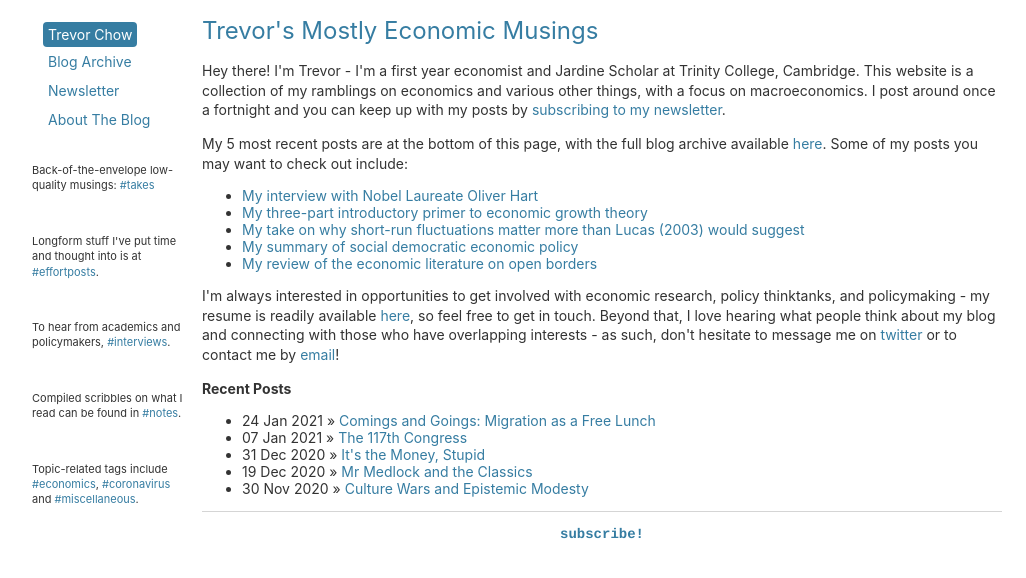
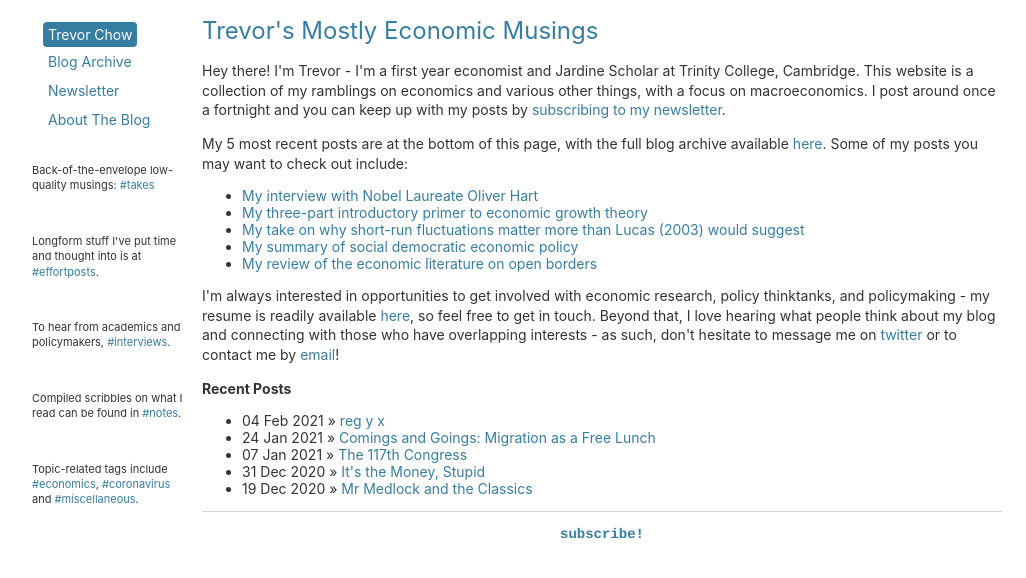
Before and after one commit to tmychow/tmychow.github.io, a Jekyll site: the page built from index.html, in a window 1280 px wide. Shown: the top 578 px of the page, without its empty margins (28-1054 px from the left). Built offline with Jekyll 4.4.1, drawn with Linux system fonts in a browser that asks for light colours.

Commit message:
Update and rename 2020-02-04-reg-y-x.md to 2021-02-04-reg-y-x.md

```diff
--- a/_posts/2020-02-04-reg-y-x.md
+++ b/_posts/2021-02-04-reg-y-x.md
@@ -1,3 +1,10 @@
+---
+layout: post
+title: "reg y x"
+date: 2021-02-04
+tags: economics takes
+---
+
 In a similar vein to my previous set of [posts on growth](https://tmychow.com/blog/2020/07/02/growth-a-primer-in-three-parts), I'm planning to write something about money and monetary policy. The reason monetary policy matters is because we think it might affect real variables, but how can we verify this to be the case?
 
 **Vector Autoregressions**
```
